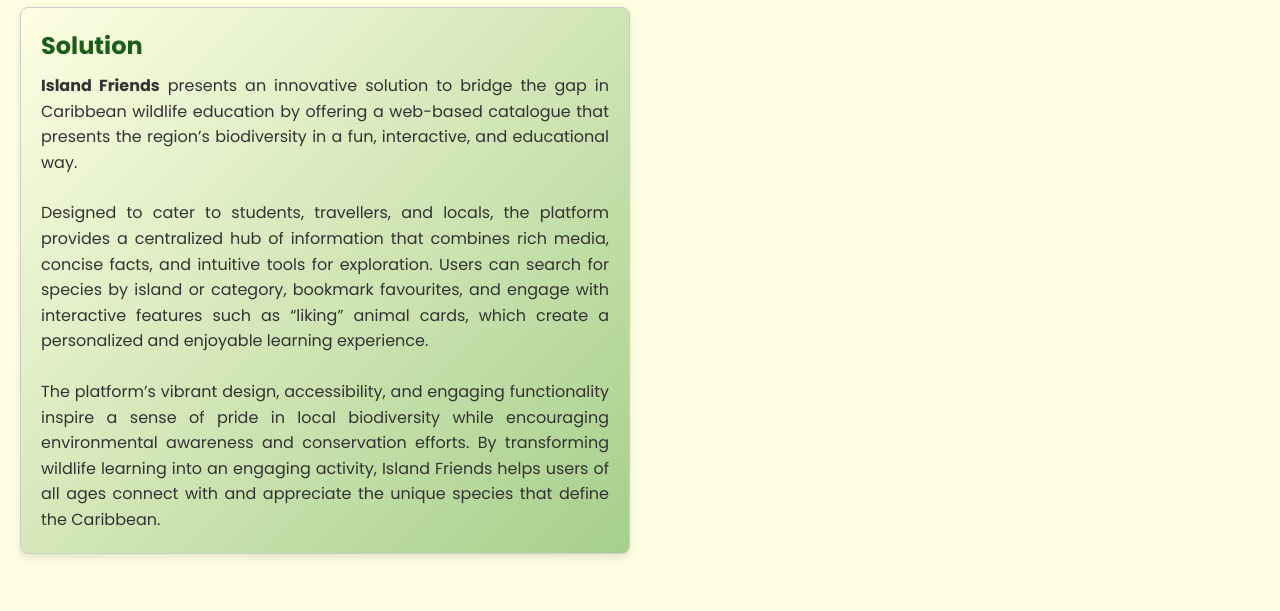
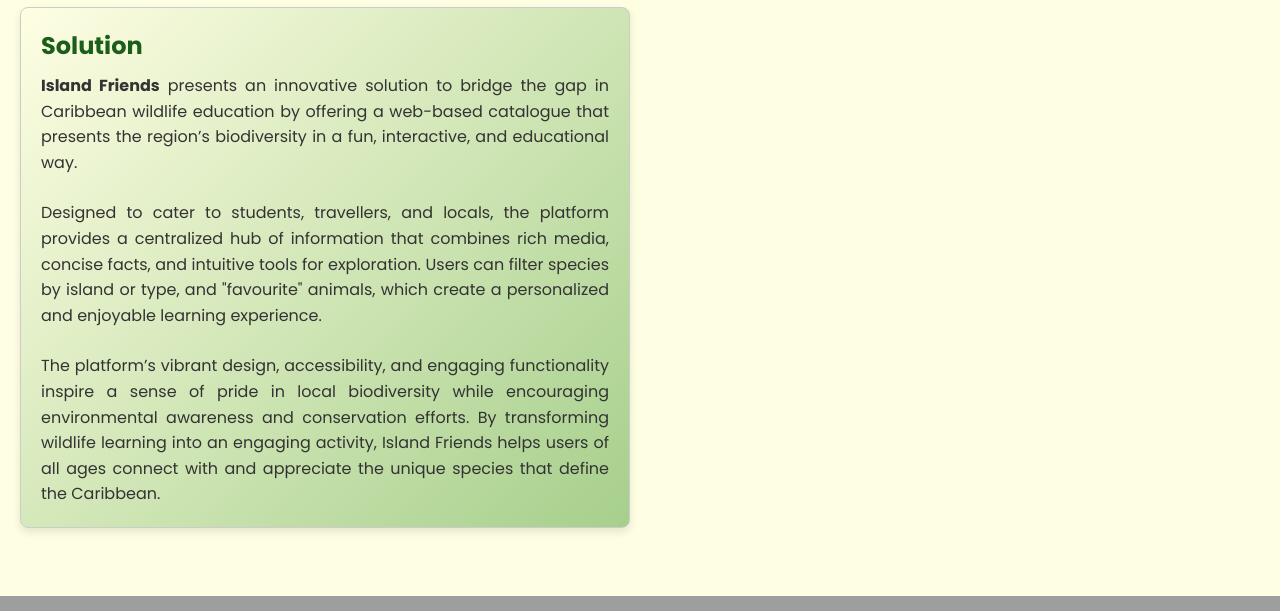
Before and after one commit to Rue-ig/Info-1601-Project, a website: page public/pages/ABOUT US.html in a window 1280 px wide. Shown: the part 759-1370 px from the top of the page. Drawn offline with Linux system fonts and the light colour scheme; grey boxes are pictures that could not be loaded.

Commit message:
Updated About Us
Updated the Solution Text

```diff
--- a/public/pages/ABOUT US.html
+++ b/public/pages/ABOUT US.html
@@ -116,7 +116,7 @@
                 <h3>Solution</h3>
                 <p><b>Island Friends</b> presents an innovative solution to bridge the gap in Caribbean wildlife education by offering a web-based catalogue that presents the region’s biodiversity in a fun, interactive, and educational way.</p>
                 <br>
-                <p>Designed to cater to students, travellers, and locals, the platform provides a centralized hub of information that combines rich media, concise facts, and intuitive tools for exploration. Users can search for species by island or category, bookmark favourites, and engage with interactive features such as “liking” animal cards, which create a personalized and enjoyable learning experience.</p>
+                <p>Designed to cater to students, travellers, and locals, the platform provides a centralized hub of information that combines rich media, concise facts, and intuitive tools for exploration. Users can filter species by island or type, and "favourite" animals, which create a personalized and enjoyable learning experience.</p>
                 <br>
                 <p>The platform’s vibrant design, accessibility, and engaging functionality inspire a sense of pride in local biodiversity while encouraging environmental awareness and conservation efforts. By transforming wildlife learning into an engaging activity, Island Friends helps users of all ages connect with and appreciate the unique species that define the Caribbean.</p>
             </div>
```
